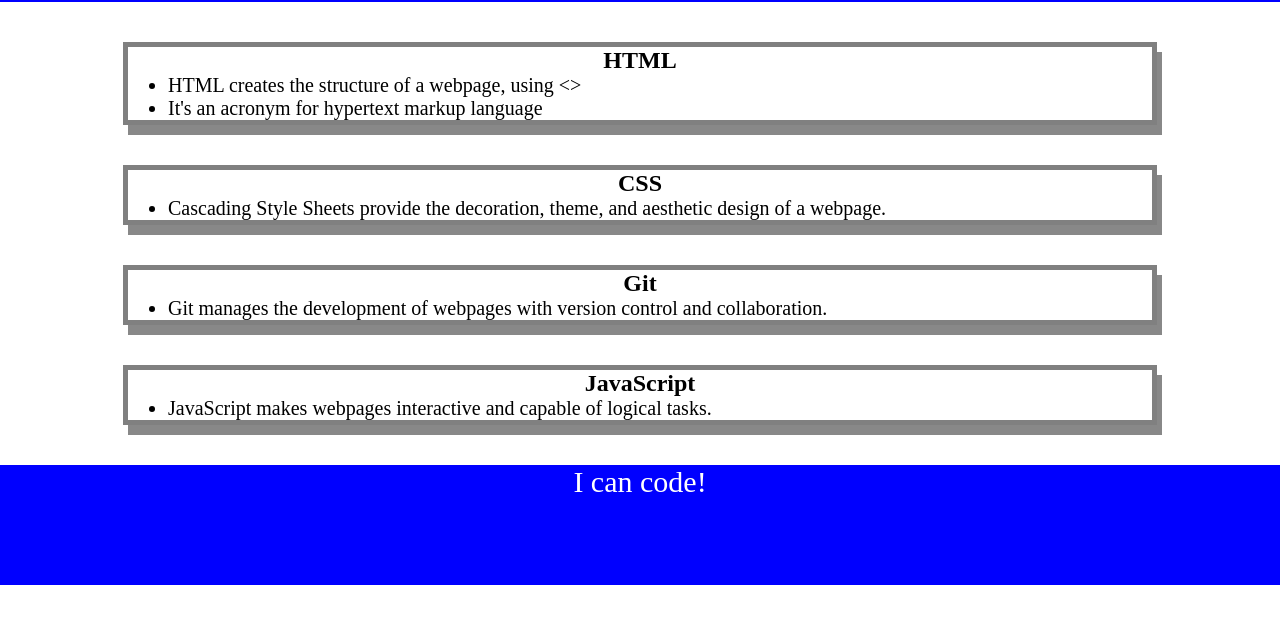
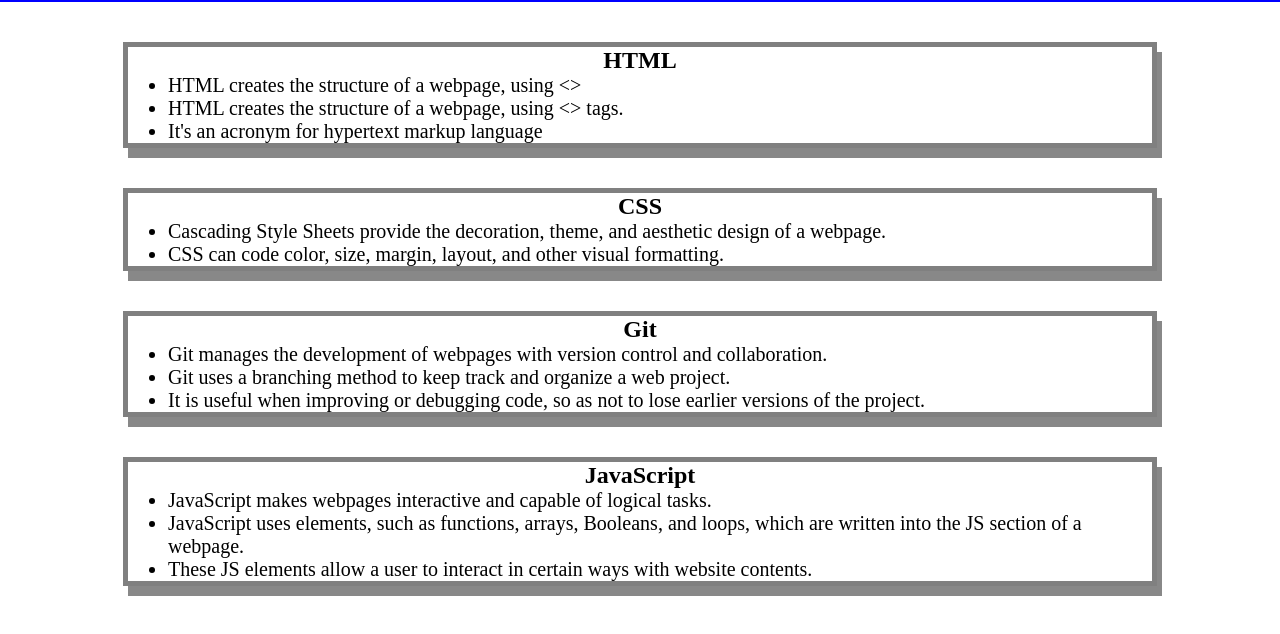
Before and after one commit to TavonnS/prework-study-guide, a plain HTML site: page index.html in a window 1280 px wide. Shown: the part 118-752 px from the top of the page. Drawn offline with Linux system fonts and the light colour scheme.

Commit message:
final update of index.html

```diff
--- a/index.html
+++ b/index.html
@@ -18,7 +18,9 @@
         <h2>HTML</h2>
         <ul>
           <li>HTML creates the structure of a webpage, using <> </li>
+          <li>HTML creates the structure of a webpage, using <> tags. </li>
           <li>It's an acronym for hypertext markup language</li>
+
         </ul>
       </section>
 
@@ -26,6 +28,7 @@
         <h2>CSS</h2>
           <ul>
             <li>Cascading Style Sheets provide the decoration, theme, and aesthetic design of a webpage.</li>
+            <li>CSS can code color, size, margin, layout, and other visual formatting.</li>
           </ul>
       </section>
 
@@ -33,6 +36,8 @@
         <h2>Git</h2>
           <ul>
             <li>Git manages the development of webpages with version control and collaboration.</li>
+            <li>Git uses a branching method to keep track and organize a web project.</li>
+            <li>It is useful when improving or debugging code, so as not to lose earlier versions of the project.</li>
           </ul>
       </section>
 
@@ -40,13 +45,9 @@
         <h2>JavaScript</h2>
           <ul>
             <li>JavaScript makes webpages interactive and capable of logical tasks.</li>
+            <li>JavaScript uses elements, such as functions, arrays, Booleans, and loops, which are written into the JS section of a webpage.</li>
+            <li>These JS elements allow a user to interact in certain ways with website contents.</li>
           </ul>
       </section>
     </main>
-
-    <footer>
-      <p>I can code!</p>
-    </footer>
-    <script src="./assets/script.js"></script>
-  </body>
 </html>
```
